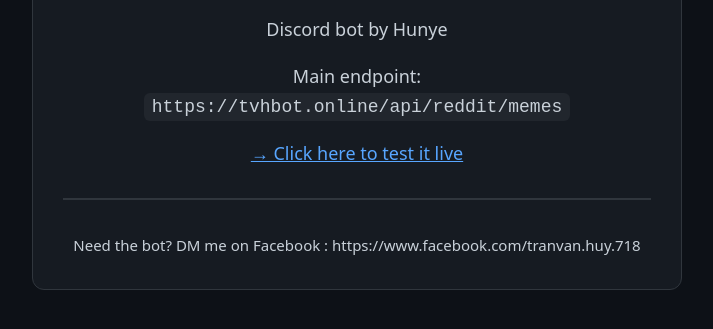
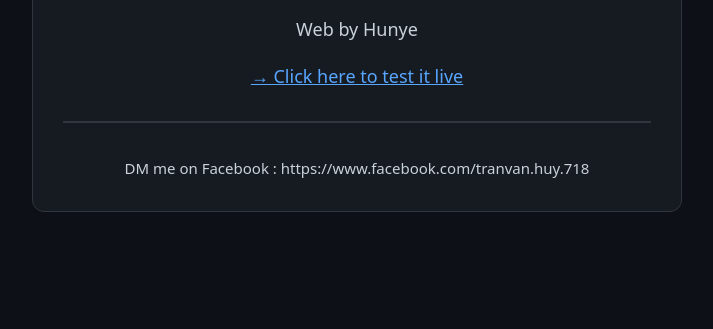
Before and after one commit to Huyvan111/TVH, a plain HTML site: page index.html in a window 1280 px wide. Shown: the part 203-532 px from the top of the page, without its empty margins (283-996 px from the left). Drawn offline with Linux system fonts and the light colour scheme.

Commit message:
Update title and content in index.html

```diff
--- a/index.html
+++ b/index.html
@@ -3,7 +3,7 @@
 <head>
   <meta charset="UTF-8">
   <meta name="viewport" content="width=device-width, initial-scale=1.0">
-  <title>TVHBot – Reddit → Discord</title>
+  <title>TVHBot - Hunye</title>
   <style>
     body{font-family:system-ui,sans-serif;margin:40px auto;max-width:650px;line-height:1.6;font-size:18px;background:#0d1117;color:#c9d1d9;padding:20px;text-align:center}
     h1{font-size:3rem;margin-bottom:0}
@@ -15,11 +15,10 @@
 <body>
   <div class="container">
     <h1>TVHBot</h1>
-    <p>Discord bot by Hunye</p>
-    <p>Main endpoint:<br><code>https://tvhbot.online/api/reddit/memes</code></p>
-    <p><a href="/api/reddit/memes?limit=1">→ Click here to test it live</a></p>
+    <p>Web by Hunye</p>
+    <p><a href="https://www.youtube.com/watch?v=xvFZjo5PgG0">→ Click here to test it live</a></p>
     <hr style="border:1px solid #30363d;margin:30px 0">
-    <small>Need the bot? DM me on Facebook : https://www.facebook.com/tranvan.huy.718</small>
+    <small>DM me on Facebook : https://www.facebook.com/tranvan.huy.718</small>
   </div>
 </body>
 </html>
```
